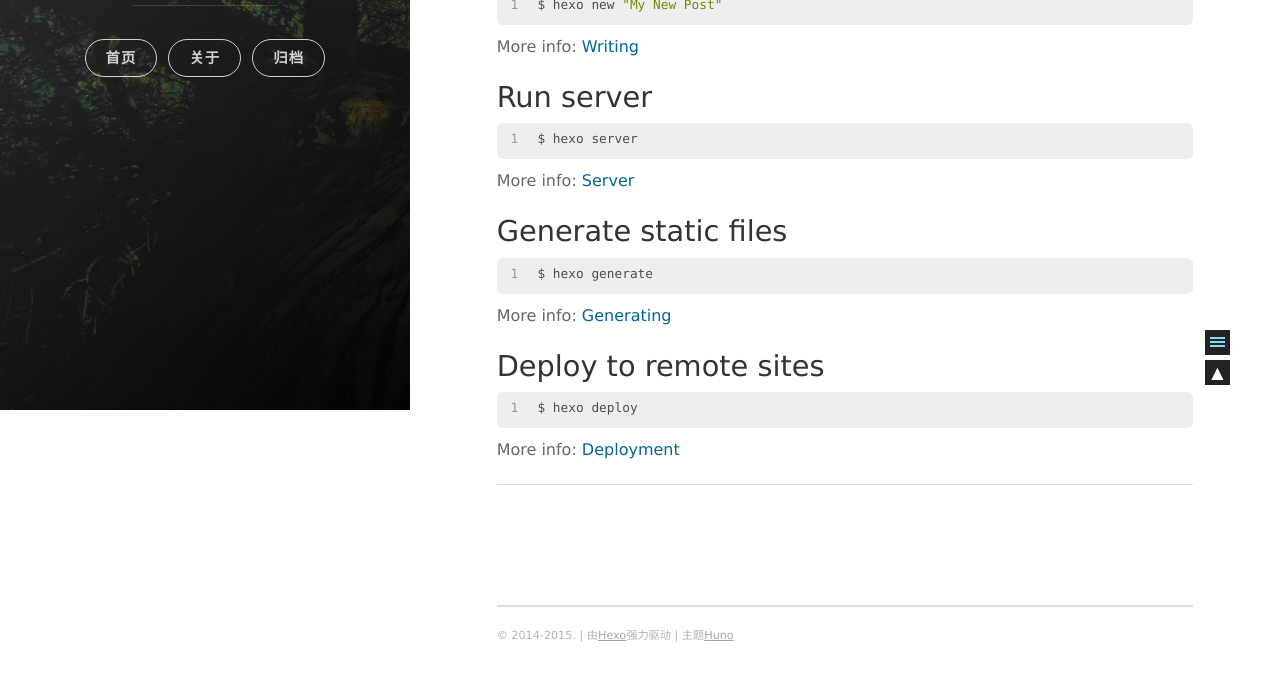
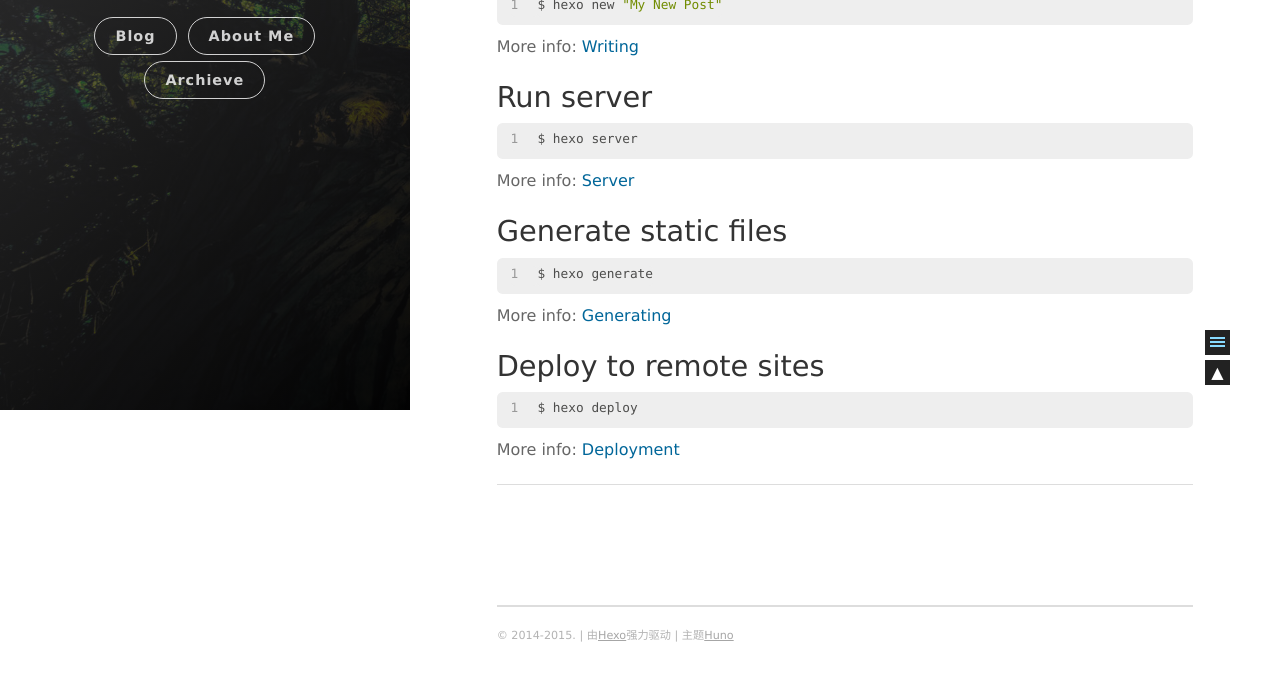
Before and after one commit to 0dd/0dd.github.io, a plain HTML site: page 2017/07/14/hello-world/index.html in a window 1280 px wide. Shown: the part 390-1089 px from the top of the page. Drawn offline with nearby package versions, Linux system fonts and the light colour scheme; some packages are replaced by stand-ins of ours.

Commit message:
Site updated: 2017-07-14 12:23:52

```diff
--- a/2017/07/14/hello-world/index.html
+++ b/2017/07/14/hello-world/index.html
@@ -69,13 +69,13 @@
 
 
 
-                <li class="navigation__item"><a href="/#blog" title="" class="blog-button">首页</a></li>
+                <li class="navigation__item"><a href="/#blog" title="" class="blog-button">Blog</a></li>
 
 
-                <li class="navigation__item"><a href="/about" title="" class="">关于</a></li>
+                <li class="navigation__item"><a href="/about" title="" class="">About Me</a></li>
 
 
-                <li class="navigation__item"><a href="/archive" title="" class="">归档</a></li>
+                <li class="navigation__item"><a href="/archive" title="" class="">Archieve</a></li>
 
 
             </ul>
```
Also changed, not shown: archives/2017/07/index.html (+3 -3 lines), archives/2017/index.html (+3 -3 lines), archives/index.html (+3 -3 lines), index.html (+3 -3 lines).
